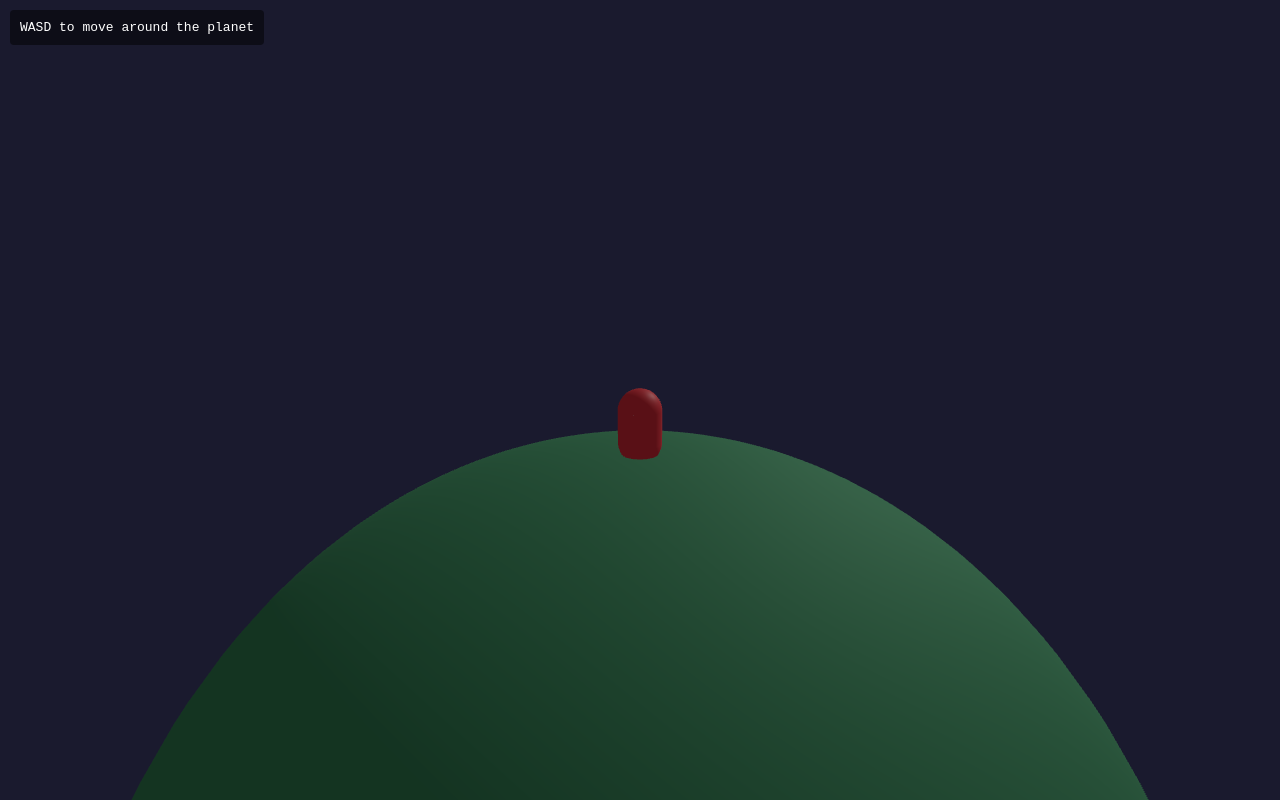
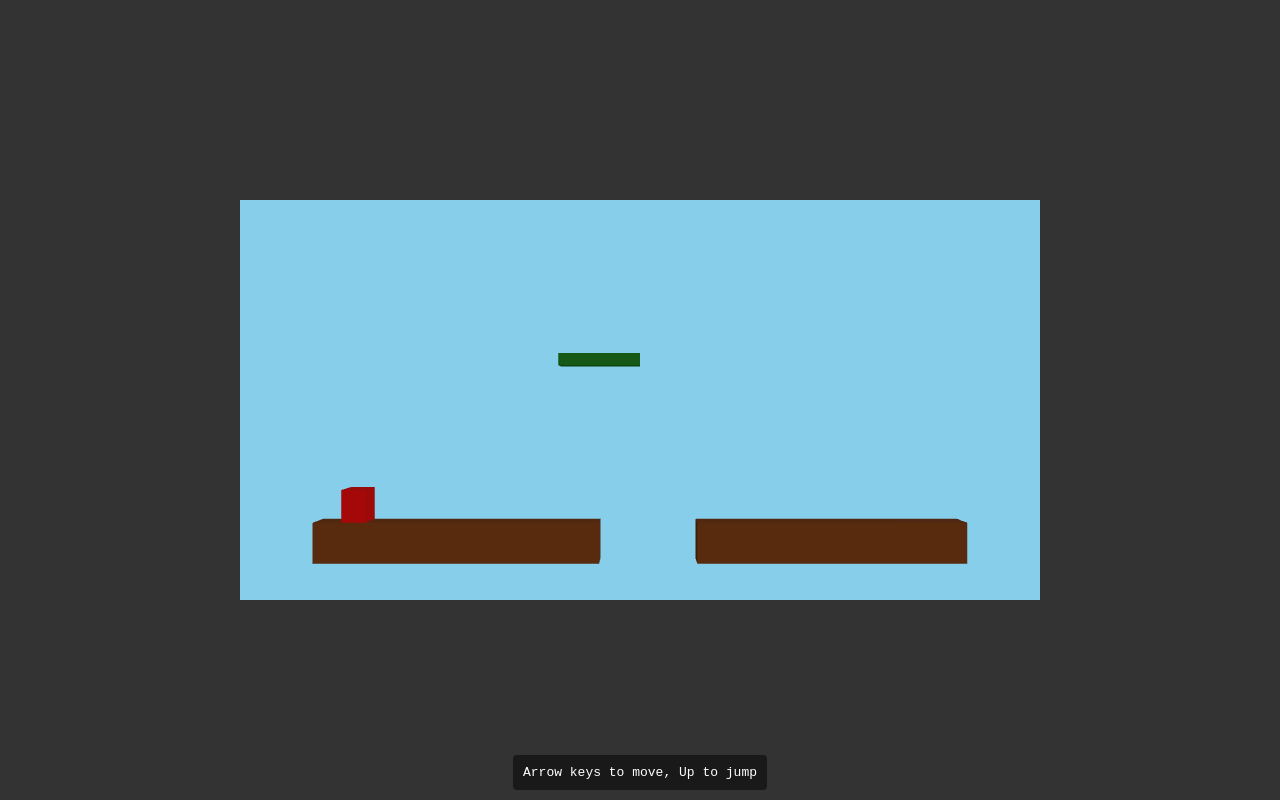
Before and after one commit to sherryyjiang/mario-game, a website built with Vite: page index.html in a window 1280 px wide. Built offline with nearby package versions, Linux system fonts and the light colour scheme; animation ran at ten frames a second.

Commit message:
ralph: implement 3D platformer prototype
- Rewrite main.js for 2.5D Mario-style platformer using Three.js
- Perspective camera framed to 800x400 play area (centered at 400, 200)
- Light blue background (#87CEEB)
- Two brown ground segments with gap (x 350-470)
- Red player box (30x40) with gravity and jump
- Green floating platform with one-way collision from above
- Arrow keys movement (5 units/frame), gravity (-0.5/frame), jump (velocity 12)
- Death/reset when player falls below y=0
- Player X clamped to 15-785 range
- Remove old planet sphere code (jump.js, test files)

```diff
--- a/index.html
+++ b/index.html
@@ -3,7 +3,7 @@
   <head>
     <meta charset="UTF-8" />
     <meta name="viewport" content="width=device-width, initial-scale=1.0" />
-    <title>Micro-Planet Gravity Prototype</title>
+    <title>3D Platformer Prototype</title>
     <style>
       * {
         margin: 0;
@@ -14,14 +14,31 @@
         overflow: hidden;
         width: 100%;
         height: 100%;
+        display: flex;
+        justify-content: center;
+        align-items: center;
+        background: #333;
       }
       canvas {
         display: block;
       }
+      #death-message {
+        position: absolute;
+        top: 50%;
+        left: 50%;
+        transform: translate(-50%, -50%);
+        color: red;
+        font-family: Arial, sans-serif;
+        font-size: 48px;
+        font-weight: bold;
+        text-shadow: 2px 2px 4px black;
+        display: none;
+      }
       #info {
         position: absolute;
-        top: 10px;
-        left: 10px;
+        bottom: 10px;
+        left: 50%;
+        transform: translateX(-50%);
         color: white;
         font-family: monospace;
         background: rgba(0,0,0,0.5);
@@ -31,7 +48,8 @@
     </style>
   </head>
   <body>
-    <div id="info">WASD to move around the planet</div>
+    <div id="death-message">You died!</div>
+    <div id="info">Arrow keys to move, Up to jump</div>
     <script type="module" src="/src/main.js"></script>
   </body>
 </html>
--- a/src/jump.js
+++ /dev/null
@@ -1,30 +0,0 @@
-export function stepJumpState(state, params) {
-  const { radius, velocity, grounded } = state;
-  const { baseRadius, jumpSpeed, gravity, deltaTime, jumpRequested } = params;
-
-  let nextRadius = radius;
-  let nextVelocity = velocity;
-  let nextGrounded = grounded;
-
-  if (nextGrounded && jumpRequested) {
-    nextVelocity = jumpSpeed;
-    nextGrounded = false;
-  }
-
-  if (!nextGrounded) {
-    nextVelocity -= gravity * deltaTime;
-    nextRadius += nextVelocity * deltaTime;
-
-    if (nextRadius <= baseRadius) {
-      nextRadius = baseRadius;
-      nextVelocity = 0;
-      nextGrounded = true;
-    }
-  }
-
-  return {
-    radius: nextRadius,
-    velocity: nextVelocity,
-    grounded: nextGrounded,
-  };
-}
--- a/src/main.js
+++ b/src/main.js
@@ -1,295 +1,241 @@
 import * as THREE from 'three';
-import { stepJumpState } from './jump.js';
 
 // Configuration
 const CONFIG = {
-  planetRadius: 5,
-  characterSize: 0.5,
-  cameraDistance: 6,
-  cameraHeight: 2,
-  moveSpeed: 3,
-  cameraLerpFactor: 0.1,
-  gravityStrength: 20,
-  jumpSpeed: 8,
+  viewWidth: 800,
+  viewHeight: 400,
+  viewCenterX: 400,
+  viewCenterY: 200,
+  groundTopY: 50,
+  playerWidth: 30,
+  playerHeight: 40,
+  playerStartX: 50,
+  gapStartX: 350,
+  gapEndX: 470,
+  platformCenterX: 350,
+  platformY: 250,
+  platformWidth: 100,
+  platformHeight: 15,
+  moveSpeed: 5,
+  gravity: -0.5,
+  jumpVelocity: 12,
+  minX: 15,
+  maxX: 785,
+  backgroundColor: 0x87ceeb,
+  groundColor: 0x8b4513,
+  playerColor: 0xff0000,
+  platformColor: 0x228b22,
 };
 
 // Scene setup
 const scene = new THREE.Scene();
-scene.background = new THREE.Color(0x1a1a2e);
+scene.background = new THREE.Color(CONFIG.backgroundColor);
 
-// Camera
-const camera = new THREE.PerspectiveCamera(
-  60,
-  window.innerWidth / window.innerHeight,
-  0.1,
-  1000
-);
+// Camera - perspective looking at XY plane
+const aspect = CONFIG.viewWidth / CONFIG.viewHeight;
+const camera = new THREE.PerspectiveCamera(45, aspect, 0.1, 2000);
+// Position camera to see the 800x400 area
+// Distance calculation: tan(22.5deg) = (400/2) / distance -> distance ≈ 483
+camera.position.set(CONFIG.viewCenterX, CONFIG.viewCenterY, 600);
+camera.lookAt(CONFIG.viewCenterX, CONFIG.viewCenterY, 0);
 
 // Renderer
 const renderer = new THREE.WebGLRenderer({ antialias: true });
-renderer.setSize(window.innerWidth, window.innerHeight);
-renderer.setPixelRatio(Math.min(window.devicePixelRatio, 2));
+renderer.setSize(CONFIG.viewWidth, CONFIG.viewHeight);
 document.body.appendChild(renderer.domElement);
 
 // Lighting
-const ambientLight = new THREE.AmbientLight(0xffffff, 0.4);
+const ambientLight = new THREE.AmbientLight(0xffffff, 0.6);
 scene.add(ambientLight);
 
 const directionalLight = new THREE.DirectionalLight(0xffffff, 0.8);
-directionalLight.position.set(10, 10, 10);
+directionalLight.position.set(400, 300, 500);
 scene.add(directionalLight);
 
-// Planet
-const planetGeometry = new THREE.SphereGeometry(CONFIG.planetRadius, 64, 64);
-const planetMaterial = new THREE.MeshStandardMaterial({
-  color: 0x4a9c6d,
-  roughness: 0.8,
-  metalness: 0.2,
-});
-const planet = new THREE.Mesh(planetGeometry, planetMaterial);
-scene.add(planet);
+// Ground segment 1 (left of gap)
+const groundLeft = new THREE.Mesh(
+  new THREE.BoxGeometry(CONFIG.gapStartX, CONFIG.groundTopY, 20),
+  new THREE.MeshStandardMaterial({ color: CONFIG.groundColor })
+);
+groundLeft.position.set(CONFIG.gapStartX / 2, CONFIG.groundTopY / 2, 0);
+scene.add(groundLeft);
 
-// Character (simple capsule-like shape)
-const characterGroup = new THREE.Group();
+// Ground segment 2 (right of gap)
+const groundRightWidth = CONFIG.viewWidth - CONFIG.gapEndX;
+const groundRight = new THREE.Mesh(
+  new THREE.BoxGeometry(groundRightWidth, CONFIG.groundTopY, 20),
+  new THREE.MeshStandardMaterial({ color: CONFIG.groundColor })
+);
+groundRight.position.set(CONFIG.gapEndX + groundRightWidth / 2, CONFIG.groundTopY / 2, 0);
+scene.add(groundRight);
 
-// Body
-const bodyGeometry = new THREE.CapsuleGeometry(
-  CONFIG.characterSize * 0.4,
-  CONFIG.characterSize * 0.6,
-  8,
-  16
+// Floating platform (green)
+const platform = new THREE.Mesh(
+  new THREE.BoxGeometry(CONFIG.platformWidth, CONFIG.platformHeight, 20),
+  new THREE.MeshStandardMaterial({ color: CONFIG.platformColor })
 );
-const bodyMaterial = new THREE.MeshStandardMaterial({
-  color: 0xe63946,
-  roughness: 0.5,
-});
-const body = new THREE.Mesh(bodyGeometry, bodyMaterial);
-body.position.y = CONFIG.characterSize * 0.5;
-characterGroup.add(body);
+platform.position.set(CONFIG.platformCenterX, CONFIG.platformY, 0);
+scene.add(platform);
 
-// Eyes (to show facing direction)
-const eyeGeometry = new THREE.SphereGeometry(0.08, 8, 8);
-const eyeMaterial = new THREE.MeshStandardMaterial({ color: 0xffffff });
+// Player (red box)
+const player = new THREE.Mesh(
+  new THREE.BoxGeometry(CONFIG.playerWidth, CONFIG.playerHeight, 20),
+  new THREE.MeshStandardMaterial({ color: CONFIG.playerColor })
+);
 
-const leftEye = new THREE.Mesh(eyeGeometry, eyeMaterial);
-leftEye.position.set(-0.1, CONFIG.characterSize * 0.7, 0.25);
-characterGroup.add(leftEye);
+// Player state
+let playerX = CONFIG.playerStartX;
+let playerY = CONFIG.groundTopY + CONFIG.playerHeight / 2;
+let velocityY = 0;
+let isGrounded = true;
+let isDead = false;
 
-const rightEye = new THREE.Mesh(eyeGeometry, eyeMaterial);
-rightEye.position.set(0.1, CONFIG.characterSize * 0.7, 0.25);
-characterGroup.add(rightEye);
+// Update player mesh position
+function updatePlayerPosition() {
+  player.position.set(playerX, playerY, 0);
+}
+updatePlayerPosition();
+scene.add(player);
 
-scene.add(characterGroup);
-
-// Position character on planet surface
-const initialUp = new THREE.Vector3(0, 1, 0);
-characterGroup.position.copy(initialUp.clone().multiplyScalar(CONFIG.planetRadius));
-
-// Jump state
-let currentRadius = characterGroup.position.length();
-let verticalVelocity = 0;
-let isGrounded = true;
-let jumpQueued = false;
+// Death message element
+const deathMessage = document.getElementById('death-message');
 
 // Input state
 const keys = {
-  w: false,
-  a: false,
-  s: false,
-  d: false,
+  left: false,
+  right: false,
+  up: false,
 };
-
-// Track character's forward direction on the tangent plane
-let characterForward = new THREE.Vector3(1, 0, 0);
-
-// Camera target for smooth following
-const cameraTargetPosition = new THREE.Vector3();
-const cameraTargetLookAt = new THREE.Vector3();
 
 // Event listeners
 window.addEventListener('keydown', (e) => {
-  const key = e.key.toLowerCase();
-  if (key in keys) keys[key] = true;
-  if (e.code === 'Space' && !e.repeat) {
-    jumpQueued = true;
-  }
+  if (e.key === 'ArrowLeft') keys.left = true;
+  if (e.key === 'ArrowRight') keys.right = true;
+  if (e.key === 'ArrowUp') keys.up = true;
 });
 
 window.addEventListener('keyup', (e) => {
-  const key = e.key.toLowerCase();
-  if (key in keys) keys[key] = false;
+  if (e.key === 'ArrowLeft') keys.left = false;
+  if (e.key === 'ArrowRight') keys.right = false;
+  if (e.key === 'ArrowUp') keys.up = false;
 });
 
-window.addEventListener('resize', () => {
-  camera.aspect = window.innerWidth / window.innerHeight;
-  camera.updateProjectionMatrix();
-  renderer.setSize(window.innerWidth, window.innerHeight);
-});
+// Check if player is on ground segments
+function isOnGround(x, bottomY) {
+  const halfWidth = CONFIG.playerWidth / 2;
+  const leftEdge = x - halfWidth;
+  const rightEdge = x + halfWidth;
 
-// Get surface normal (direction from planet center to character)
-function getSurfaceNormal() {
-  return characterGroup.position.clone().normalize();
+  // Check if player is above ground level
+  if (Math.abs(bottomY - CONFIG.groundTopY) > 1) return false;
+
+  // Check if player overlaps with left ground segment (x: 0 to gapStartX)
+  if (leftEdge < CONFIG.gapStartX && rightEdge > 0) {
+    return true;
+  }
+
+  // Check if player overlaps with right ground segment (x: gapEndX to viewWidth)
+  if (leftEdge < CONFIG.viewWidth && rightEdge > CONFIG.gapEndX) {
+    return true;
+  }
+
+  return false;
 }
 
-// Project vector onto tangent plane
-function projectOntoTangentPlane(vector, normal) {
-  const dot = vector.dot(normal);
-  return vector.clone().sub(normal.clone().multiplyScalar(dot)).normalize();
+// Check if player is on platform (one-way from above)
+function isOnPlatform(x, bottomY, velY) {
+  // Only collide when falling (velY <= 0)
+  if (velY > 0) return false;
+
+  const halfWidth = CONFIG.playerWidth / 2;
+  const leftEdge = x - halfWidth;
+  const rightEdge = x + halfWidth;
+
+  const platformLeft = CONFIG.platformCenterX - CONFIG.platformWidth / 2;
+  const platformRight = CONFIG.platformCenterX + CONFIG.platformWidth / 2;
+  const platformTop = CONFIG.platformY + CONFIG.platformHeight / 2;
+
+  // Check horizontal overlap
+  if (rightEdge < platformLeft || leftEdge > platformRight) return false;
+
+  // Check if player is landing on platform (within tolerance)
+  if (bottomY <= platformTop && bottomY >= platformTop - 15) {
+    return true;
+  }
+
+  return false;
 }
 
-// Update character forward direction to stay on tangent plane
-function updateForwardOnTangentPlane(normal) {
-  characterForward = projectOntoTangentPlane(characterForward, normal);
-  if (characterForward.lengthSq() < 0.001) {
-    // Fallback if forward becomes zero
-    characterForward.set(1, 0, 0);
-    characterForward = projectOntoTangentPlane(characterForward, normal);
-  }
-  characterForward.normalize();
+// Reset player
+function resetPlayer() {
+  playerX = CONFIG.playerStartX;
+  playerY = CONFIG.groundTopY + CONFIG.playerHeight / 2;
+  velocityY = 0;
+  isGrounded = true;
+  isDead = false;
+  deathMessage.style.display = 'none';
+  updatePlayerPosition();
 }
 
 // Main update loop
-function update(deltaTime) {
-  const surfaceNormal = getSurfaceNormal();
+function update() {
+  if (isDead) return;
 
-  // Keep forward direction on tangent plane
-  updateForwardOnTangentPlane(surfaceNormal);
-
-  // Calculate right vector (perpendicular to forward and up)
-  const right = new THREE.Vector3().crossVectors(surfaceNormal, characterForward).normalize();
-
-  // Recalculate forward to ensure orthogonality
-  characterForward.crossVectors(right, surfaceNormal).normalize();
-
-  // Get camera-relative forward and right
-  const cameraForward = new THREE.Vector3();
-  camera.getWorldDirection(cameraForward);
-  cameraForward.y = 0; // Flatten to horizontal
-
-  // Project camera forward onto tangent plane for camera-relative movement
-  const cameraForwardTangent = projectOntoTangentPlane(cameraForward, surfaceNormal);
-  const cameraRightTangent = new THREE.Vector3().crossVectors(surfaceNormal, cameraForwardTangent).normalize();
-
-  // If camera forward is too aligned with surface normal, use character forward
-  let moveForward = cameraForwardTangent;
-  let moveRight = cameraRightTangent;
-
-  if (cameraForwardTangent.lengthSq() < 0.1) {
-    moveForward = characterForward;
-    moveRight = right;
-  } else {
-    moveForward.normalize();
+  // Horizontal movement
+  if (keys.left) {
+    playerX -= CONFIG.moveSpeed;
+  }
+  if (keys.right) {
+    playerX += CONFIG.moveSpeed;
   }
 
-  // Calculate movement direction based on input
-  const moveDirection = new THREE.Vector3();
+  // Clamp X position
+  playerX = Math.max(CONFIG.minX, Math.min(CONFIG.maxX, playerX));
 
-  if (keys.w) moveDirection.add(moveForward);
-  if (keys.s) moveDirection.sub(moveForward);
-  if (keys.a) moveDirection.add(moveRight);
-  if (keys.d) moveDirection.sub(moveRight);
-
-  const jumpState = stepJumpState(
-    {
-      radius: currentRadius,
-      velocity: verticalVelocity,
-      grounded: isGrounded,
-    },
-    {
-      baseRadius: CONFIG.planetRadius,
-      jumpSpeed: CONFIG.jumpSpeed,
-      gravity: CONFIG.gravityStrength,
-      deltaTime,
-      jumpRequested: jumpQueued,
-    }
-  );
-  currentRadius = jumpState.radius;
-  verticalVelocity = jumpState.velocity;
-  isGrounded = jumpState.grounded;
-  jumpQueued = false;
-
-  // Apply movement
-  if (moveDirection.lengthSq() > 0) {
-    moveDirection.normalize();
-
-    // Update character forward to face movement direction
-    characterForward.lerp(moveDirection, 0.15).normalize();
-
-    // Move character along the surface
-    const moveAmount = CONFIG.moveSpeed * deltaTime;
-    characterGroup.position.add(moveDirection.clone().multiplyScalar(moveAmount));
+  // Jump
+  if (keys.up && isGrounded) {
+    velocityY = CONFIG.jumpVelocity;
+    isGrounded = false;
   }
 
-  // Project back onto current jump radius
-  characterGroup.position.normalize().multiplyScalar(currentRadius);
+  // Apply gravity
+  velocityY += CONFIG.gravity;
+  playerY += velocityY;
 
-  // Align character to surface
-  const newNormal = getSurfaceNormal();
+  // Calculate player bottom
+  const playerBottom = playerY - CONFIG.playerHeight / 2;
 
-  // Build character rotation: align up with surface normal, forward with characterForward
-  const charUp = newNormal;
-  const charRight = new THREE.Vector3().crossVectors(charUp, characterForward).normalize();
-  const charForward = new THREE.Vector3().crossVectors(charRight, charUp).normalize();
+  // Check ground collision
+  if (isOnGround(playerX, playerBottom)) {
+    playerY = CONFIG.groundTopY + CONFIG.playerHeight / 2;
+    velocityY = 0;
+    isGrounded = true;
+  }
+  // Check platform collision (one-way from above)
+  else if (isOnPlatform(playerX, playerBottom, velocityY)) {
+    const platformTop = CONFIG.platformY + CONFIG.platformHeight / 2;
+    playerY = platformTop + CONFIG.playerHeight / 2;
+    velocityY = 0;
+    isGrounded = true;
+  }
+  else {
+    isGrounded = false;
+  }
 
-  const rotMatrix = new THREE.Matrix4();
-  rotMatrix.makeBasis(charRight, charUp, charForward);
-  characterGroup.quaternion.setFromRotationMatrix(rotMatrix);
+  // Check death (fell below y=0)
+  if (playerY < 0) {
+    isDead = true;
+    deathMessage.style.display = 'block';
+    setTimeout(resetPlayer, 1000);
+  }
 
-  // Update camera to follow behind character
-  updateCamera(deltaTime, newNormal);
+  updatePlayerPosition();
 }
 
-function updateCamera(deltaTime, surfaceNormal) {
-  // Calculate ideal camera position: behind and above character
-  const behindOffset = characterForward.clone().multiplyScalar(-CONFIG.cameraDistance);
-  const upOffset = surfaceNormal.clone().multiplyScalar(CONFIG.cameraHeight);
-
-  const idealPosition = characterGroup.position.clone()
-    .add(behindOffset)
-    .add(upOffset);
-
-  // Smooth camera movement
-  cameraTargetPosition.lerp(idealPosition, CONFIG.cameraLerpFactor);
-  camera.position.copy(cameraTargetPosition);
-
-  // Look at character (slightly above center)
-  const lookAtPoint = characterGroup.position.clone()
-    .add(surfaceNormal.clone().multiplyScalar(CONFIG.characterSize));
-
-  cameraTargetLookAt.lerp(lookAtPoint, CONFIG.cameraLerpFactor);
-  camera.lookAt(cameraTargetLookAt);
-}
-
-// Initialize camera position
-function initializeCamera() {
-  const surfaceNormal = getSurfaceNormal();
-  const behindOffset = characterForward.clone().multiplyScalar(-CONFIG.cameraDistance);
-  const upOffset = surfaceNormal.clone().multiplyScalar(CONFIG.cameraHeight);
-
-  camera.position.copy(
-    characterGroup.position.clone()
-      .add(behindOffset)
-      .add(upOffset)
-  );
-
-  cameraTargetPosition.copy(camera.position);
-  cameraTargetLookAt.copy(characterGroup.position);
-  camera.lookAt(characterGroup.position);
-}
-
-initializeCamera();
-
 // Animation loop
-let lastTime = performance.now();
-
 function animate() {
   requestAnimationFrame(animate);
-
-  const currentTime = performance.now();
-  const deltaTime = Math.min((currentTime - lastTime) / 1000, 0.1); // Cap delta time
-  lastTime = currentTime;
-
-  update(deltaTime);
+  update();
   renderer.render(scene, camera);
 }
 
```
Also changed, not shown: RALPH_TASK.md (+7 -7 lines), test/jump.test.js (deleted, +0 -59 lines), .ralph/progress.md, 1 other file.
